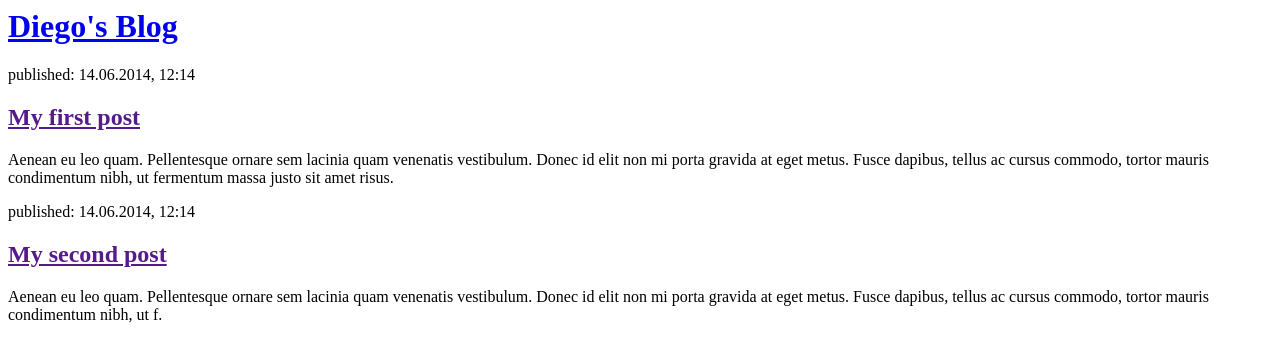
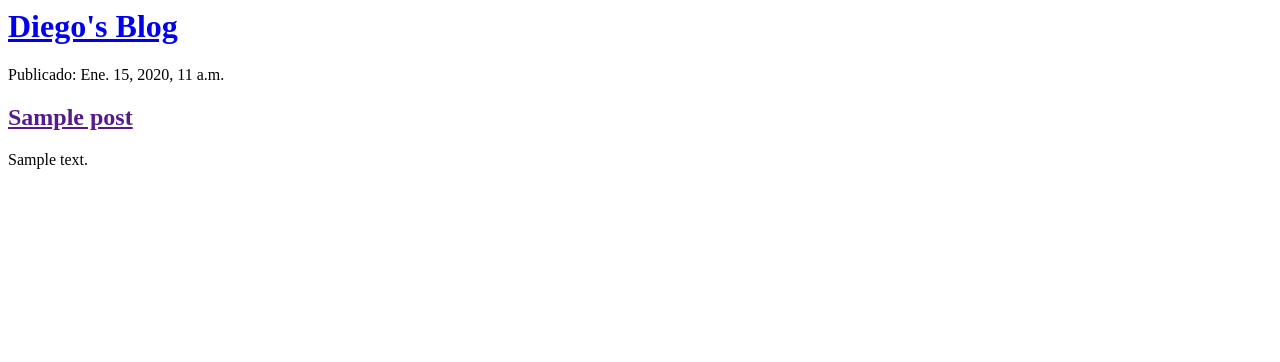
Before and after one commit to diegocastro2/my-first-blog, a Django app: template blog/templates/blog/post_list.html in a window 1280 px wide. Shown: the top 362 px of the page. Run offline with Django 3.2, Linux system fonts and the light colour scheme; the template is opened without the code that fills it: values that come from a table or form of the project are taken from there, others are empty; tables that the repository leaves empty hold one stand-in row (values such as "Sample post").

Commit message:
Create view to show posts on the template

```diff
--- a/blog/templates/blog/post_list.html
+++ b/blog/templates/blog/post_list.html
@@ -7,7 +7,7 @@
             <h1><a href="/">Diego's Blog</a></h1>
         </div>
 
-        <div>
+      <!--  <div>
             <p>published: 14.06.2014, 12:14</p>
             <h2><a href="">My first post</a></h2>
             <p>Aenean eu leo quam. Pellentesque ornare sem lacinia quam venenatis vestibulum. Donec id elit non mi porta gravida at eget metus. Fusce dapibus, tellus ac cursus commodo, tortor mauris condimentum nibh, ut fermentum massa justo sit amet risus.</p>
@@ -17,6 +17,9 @@
             <p>published: 14.06.2014, 12:14</p>
             <h2><a href="">My second post</a></h2>
             <p>Aenean eu leo quam. Pellentesque ornare sem lacinia quam venenatis vestibulum. Donec id elit non mi porta gravida at eget metus. Fusce dapibus, tellus ac cursus commodo, tortor mauris condimentum nibh, ut f.</p>
-        </div>
+        </div> -->
+        {% for post in posts %}
+        <div><p> Publicado: {{ post.published_date }} </p>
+        <h2><a href = "">{{ post.title }} </a></h2><p>{{ post.text|linebreaksbr }} </p></div >{% endfor %}
     </body>
 </html>
--- a/blog/views.py
+++ b/blog/views.py
@@ -1,6 +1,9 @@
 from django.shortcuts import render
+from django.utils import timezone
+from .models import Post
 
 # Create your views here.
 
 def post_list(request):
-    return render(request, 'blog/post_list.html', {})
+    posts = Post.objects.filter(published_date__lte=timezone.now()).order_by('published_date')
+    return render(request, 'blog/post_list.html', {'posts': posts})
```
